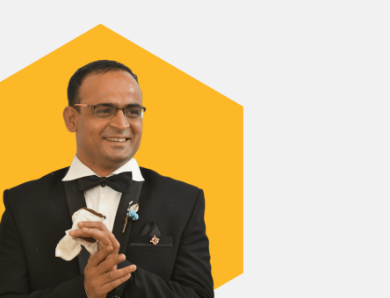
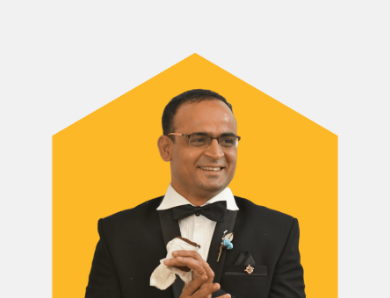
Before and after one commit to melwynnoronha01/melwynnoronha.github.io, a plain HTML site: page index.html in a window 390 px wide. Shown: the part 166-464 px from the top of the page. Drawn offline with Linux system fonts and the light colour scheme.

Commit message:
Update styles.css

```diff
--- a/styles.css
+++ b/styles.css
@@ -419,7 +419,7 @@ nav .fa-solid{
 
 @media only screen and (max-width: 600px){
     #header{
-        background-image: url(images/phone-home.png);
+        background-image: url(images/phone-home4.png);
     }
     .header-text{
         margin-top: 100%;
```
